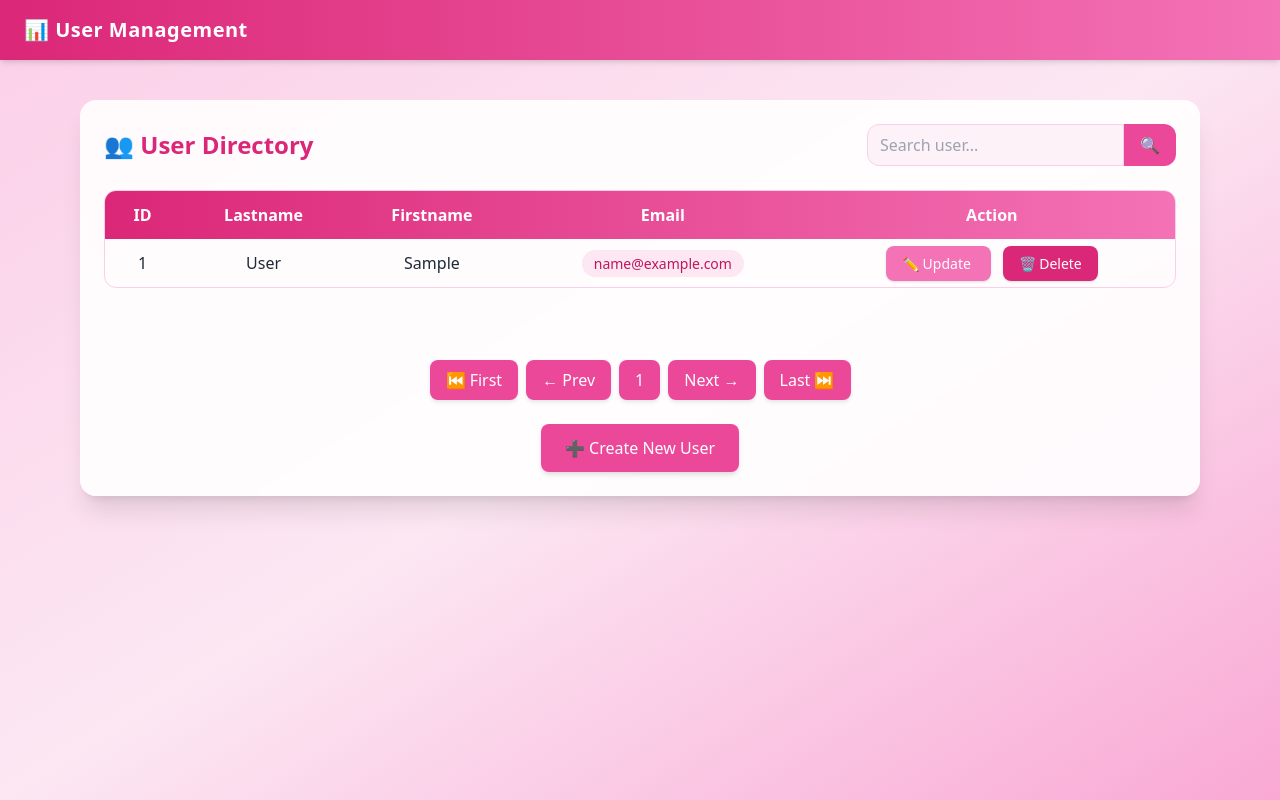
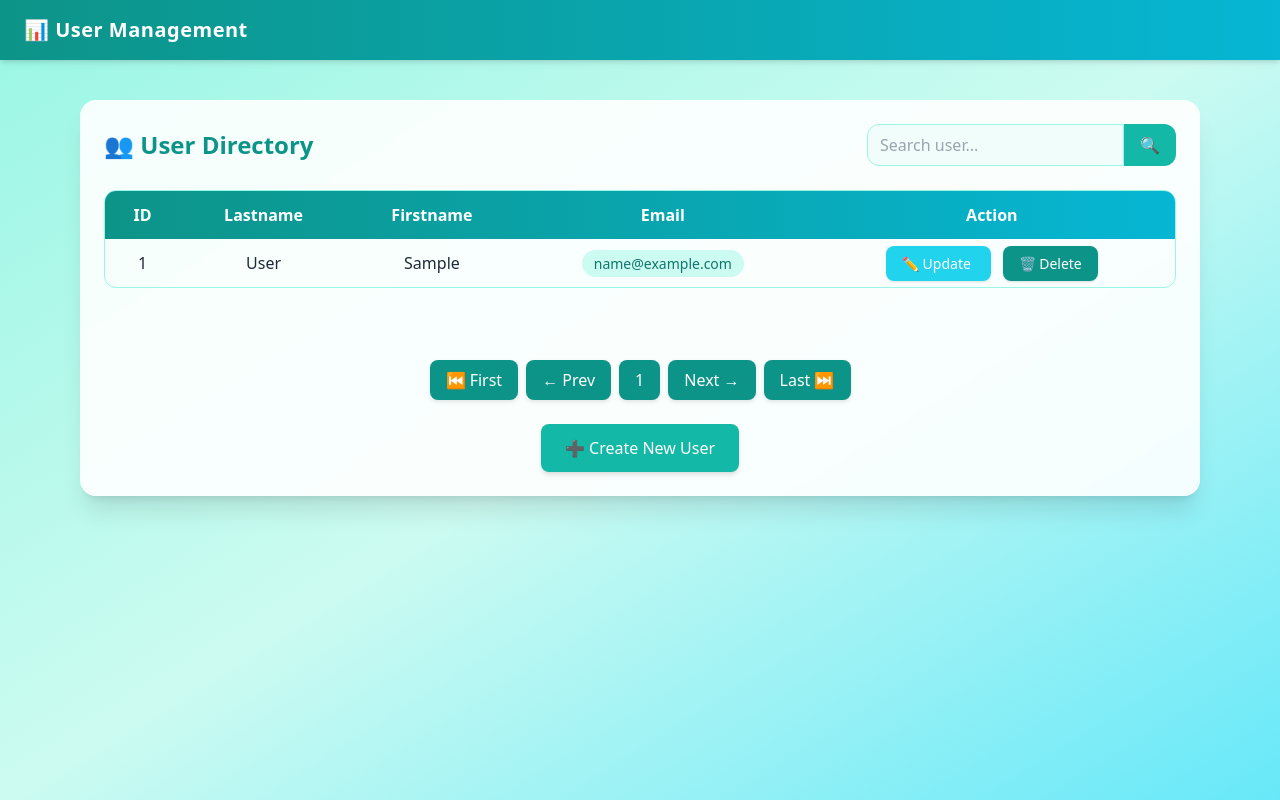
Before and after one commit to Cyrus2165/aceveda_cyrus, a CodeIgniter app: page / in a window 1280 px wide. Run offline with CodeIgniter, Linux system fonts and the light colour scheme; tables that the repository leaves empty or names only in its code hold one stand-in row (values such as "Sample post"); data that the repository does not hold is empty; some libraries are stand-ins or nearby versions.

Commit message:
First Commit

```diff
--- a/app/views/users/index.php
+++ b/app/views/users/index.php
@@ -9,7 +9,6 @@
 
   <style>
     /* Pagination Styling */
-
     .pagination {
       display: flex;
       gap: 0.5rem;
@@ -20,7 +19,7 @@
     .pagination a {
       display: inline-block;
       padding: 0.5rem 1rem;
-      background-color: #ec4899; /* Tailwind pink-500 */
+      background-color: #0d9488; /* teal-600 */
       color: white;
       border-radius: 0.5rem;
       box-shadow: 0 2px 4px rgba(0,0,0,0.1);
@@ -29,12 +28,12 @@
       transition: background-color 0.2s ease-in-out;
     }
     .pagination a:hover {
-      background-color: #db2777; /* Tailwind pink-600 */
+      background-color: #0f766e; /* teal-700 */
     }
     .pagination strong {
       display: inline-block;
       padding: 0.5rem 1rem;
-      background-color: #be185d; /* Tailwind pink-700 */
+      background-color: #115e59; /* teal-800 */
       color: white;
       border-radius: 0.5rem;
       font-weight: 600;
@@ -43,10 +42,10 @@
   </style>
 </head>
 
-<body class="bg-gradient-to-br from-pink-200 via-pink-100 to-pink-300 min-h-screen font-sans text-gray-800">
+<body class="bg-gradient-to-br from-teal-200 via-teal-100 to-cyan-300 min-h-screen font-sans text-gray-800">
 
   <!-- Navbar -->
-  <nav class="bg-gradient-to-r from-pink-600 to-pink-400 shadow-md">
+  <nav class="bg-gradient-to-r from-teal-600 to-cyan-500 shadow-md">
     <div class="max-w-7xl mx-auto px-6 py-4">
       <a href="#" class="text-white font-semibold text-xl tracking-wide">📊 User Management</a>
     </div>
@@ -58,7 +57,7 @@
 
       <!-- Header -->
       <div class="flex justify-between items-center mb-6">
-        <h1 class="text-2xl font-semibold text-pink-600">👥 User Directory</h1>
+        <h1 class="text-2xl font-semibold text-teal-600">👥 User Directory</h1>
 
         <!-- Search Bar -->
         <form method="get" action="<?=site_url()?>" class="flex">
@@ -67,18 +66,18 @@
             name="q"
             value="<?=html_escape($_GET['q'] ?? '')?>"
             placeholder="Search user..."
-            class="w-full border border-pink-200 bg-pink-50 rounded-l-xl px-3 py-2 focus:outline-none focus:ring-2 focus:ring-pink-300 text-gray-800">
-          <button type="submit" class="bg-pink-500 hover:bg-pink-600 text-white px-4 rounded-r-xl transition">
+            class="w-full border border-teal-200 bg-teal-50 rounded-l-xl px-3 py-2 focus:outline-none focus:ring-2 focus:ring-teal-300 text-gray-800">
+          <button type="submit" class="bg-teal-500 hover:bg-teal-600 text-white px-4 rounded-r-xl transition">
             🔍
           </button>
         </form>
       </div>
 
       <!-- Table -->
-      <div class="overflow-x-auto rounded-xl border border-pink-200">
+      <div class="overflow-x-auto rounded-xl border border-teal-200">
         <table class="w-full text-center border-collapse">
           <thead>
-            <tr class="bg-gradient-to-r from-pink-600 to-pink-400 text-white">
+            <tr class="bg-gradient-to-r from-teal-600 to-cyan-500 text-white">
               <th class="py-3 px-4">ID</th>
               <th class="py-3 px-4">Lastname</th>
               <th class="py-3 px-4">Firstname</th>
@@ -88,25 +87,25 @@
           </thead>
           <tbody class="divide-y divide-gray-100">
             <?php foreach(html_escape($users) as $user): ?>
-              <tr class="hover:bg-pink-50 transition duration-200">
+              <tr class="hover:bg-teal-50 transition duration-200">
                 <td class="py-3 px-4"><?=($user['id']);?></td>
                 <td class="py-3 px-4"><?=($user['last_name']);?></td>
                 <td class="py-3 px-4"><?=($user['first_name']);?></td>
                 <td class="py-3 px-4">
-                  <span class="bg-pink-100 text-pink-700 text-sm font-medium px-3 py-1 rounded-full">
+                  <span class="bg-teal-100 text-teal-700 text-sm font-medium px-3 py-1 rounded-full">
                     <?=($user['email']);?>
                   </span>
                 </td>
                 <td class="py-3 px-4 space-x-3">
                   <!-- Update Button -->
                   <a href="<?=site_url('users/update/'.$user['id']);?>"
-                     class="px-4 py-2 text-sm font-medium rounded-lg bg-pink-400 text-white hover:bg-pink-500 transition duration-200 shadow">
+                     class="px-4 py-2 text-sm font-medium rounded-lg bg-cyan-400 text-white hover:bg-cyan-500 transition duration-200 shadow">
                     ✏️ Update
                   </a>
                   <!-- Delete Button -->
                   <a href="<?=site_url('users/delete/'.$user['id']);?>"
                      onclick="return confirm('Are you sure you want to delete this record?');"
-                     class="px-4 py-2 text-sm font-medium rounded-lg bg-pink-600 text-white hover:bg-pink-700 transition duration-200 shadow">
+                     class="px-4 py-2 text-sm font-medium rounded-lg bg-teal-600 text-white hover:bg-teal-700 transition duration-200 shadow">
                     🗑️ Delete
                   </a>
                 </td>
@@ -126,7 +125,7 @@
       <!-- Create New User -->
       <div class="mt-6 text-center">
         <a href="<?=site_url('users/create')?>"
-           class="inline-block bg-pink-500 hover:bg-pink-600 text-white font-medium px-6 py-3 rounded-lg shadow-md transition duration-200">
+           class="inline-block bg-teal-500 hover:bg-teal-600 text-white font-medium px-6 py-3 rounded-lg shadow-md transition duration-200">
           ➕ Create New User
         </a>
       </div>
```
